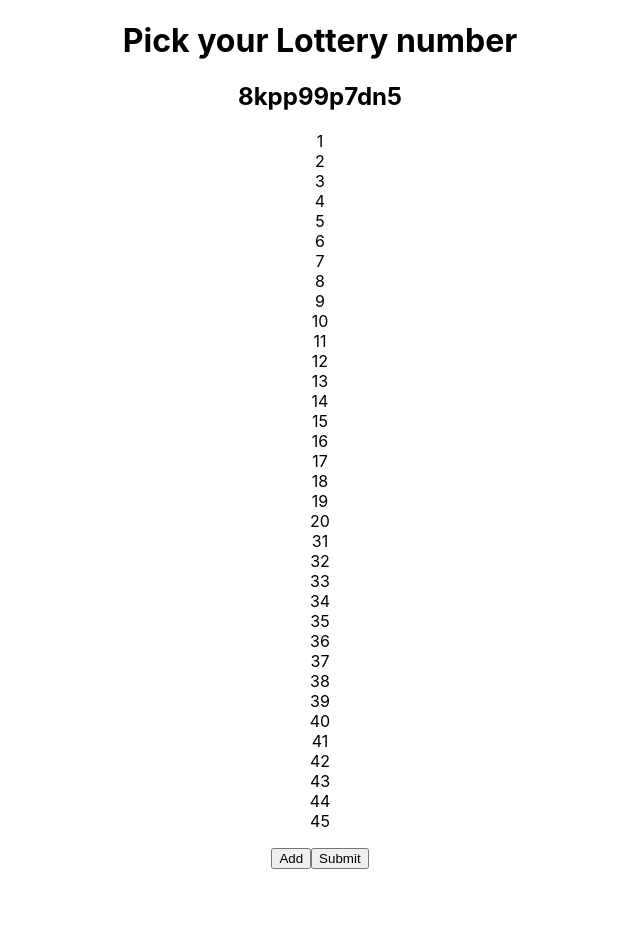
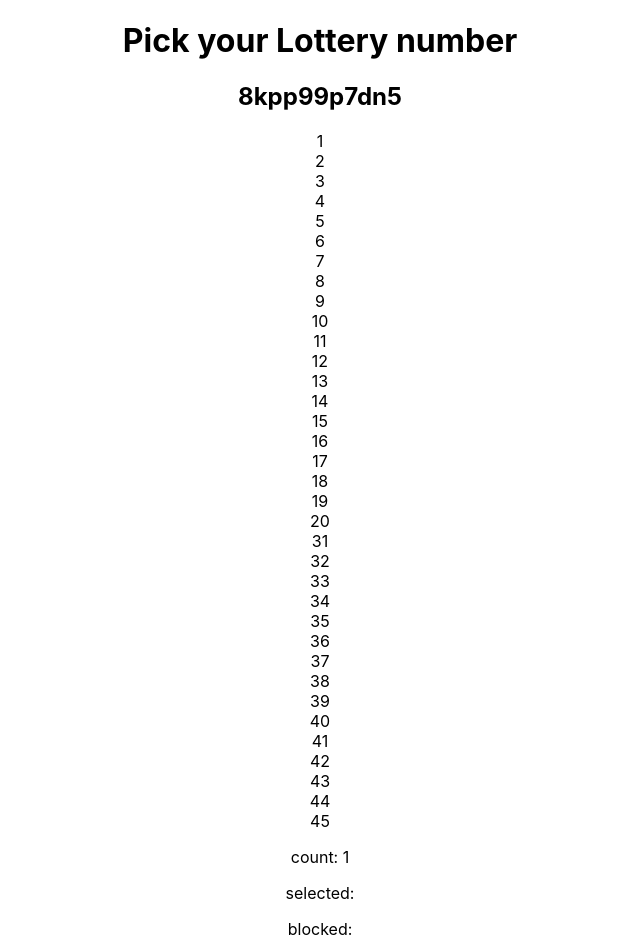
Before and after one commit to halonso14/lottery_pick, a React (Create React App) app: page / in a window 1280 px wide. Shown: the top 952 px of the page, without its empty margins (320-960 px from the left). Before the commit the page ends 869 px from the top, so only its background shows below. Built offline with nearby package versions, Linux system fonts and the light colour scheme.

Commit message:
fix: fix state

```diff
--- a/src/components/lottery/LotteryNumberComponent.jsx
+++ b/src/components/lottery/LotteryNumberComponent.jsx
@@ -1,15 +1,15 @@
 import PropTypes from 'prop-types';
-import React from 'react';
+import React, { useCallback } from 'react';
+
 /* eslint-disable jsx-a11y/no-static-element-interactions */
 function LotteryNumberComponent(props) {
-  const {state, number, toggleNumber } = props;
-
+  const { state, number, toggleNumber } = props;
+  const handleToggleNumber = useCallback(
+    () => toggleNumber(state),
+    [toggleNumber],
+  );
   return (
-    <div
-      className={state}
-      onClick={toggleNumber}
-      onKeyPress={undefined}
-    >
+    <div className={state} onClick={handleToggleNumber} onKeyPress={undefined}>
       {number}
     </div>
   );
@@ -23,7 +23,7 @@ LotteryNumberComponent.propTypes = {
 
 LotteryNumberComponent.defaultProps = {
   state: 'none',
-  number: '0',
+  number: 0,
   toggleNumber: undefined,
 };
 
--- a/src/components/lottery/LotteryPickComponent.jsx
+++ b/src/components/lottery/LotteryPickComponent.jsx
@@ -1,34 +1,27 @@
 import PropTypes from 'prop-types';
-import React, { useEffect } from 'react';
+import React from 'react';
 import LotteryRowContainer from '../../containers/lottery/LotteryRowContainer';
 /* eslint-disable jsx-a11y/no-static-element-interactions */
 function LotteryPickComponent(props) {
   const {
     count,
+    // eslint-disable-next-line no-unused-vars
     modifyCount,
     selectedNumbers,
-    modifySelected,
     blockedNumbers,
-    modifyBlocked,
+    modifySelectedAndBlocked,
   } = props;
-
-  useEffect(() => {
-    // TODO remove
-    modifyCount(count);
-    modifySelected(selectedNumbers);
-    modifyBlocked(modifyBlocked);
-  }, []);
 
   return (
     <div>
       <LotteryRowContainer
         selectedNumbers={selectedNumbers}
-        modifySelected={modifySelected}
         blockedNumbers={blockedNumbers}
-        modifyBlocked={modifyBlocked}
+        modifySelectedAndBlocked={modifySelectedAndBlocked}
       />
-      <p>{selectedNumbers}</p>
-      <p>{blockedNumbers}</p>
+      <p>count: {count}</p>
+      <p>selected: {selectedNumbers}</p>
+      <p>blocked: {blockedNumbers}</p>
     </div>
   );
 }
@@ -37,18 +30,16 @@ LotteryPickComponent.propTypes = {
   count: PropTypes.number,
   modifyCount: PropTypes.func,
   selectedNumbers: PropTypes.arrayOf(PropTypes.number),
-  modifySelected: PropTypes.func,
   blockedNumbers: PropTypes.arrayOf(PropTypes.number),
-  modifyBlocked: PropTypes.func,
+  modifySelectedAndBlocked: PropTypes.func,
 };
 
 LotteryPickComponent.defaultProps = {
   count: 1,
   modifyCount: undefined,
   selectedNumbers: [],
-  modifySelected: undefined,
   blockedNumbers: [],
-  modifyBlocked: undefined,
+  modifySelectedAndBlocked: undefined,
 };
 
 export default LotteryPickComponent;
--- a/src/components/lottery/LotteryRowComponent.jsx
+++ b/src/components/lottery/LotteryRowComponent.jsx
@@ -3,39 +3,33 @@ import React from 'react';
 import LotteryNumberContainer from '../../containers/lottery/LotteryNumberContainer';
 /* eslint-disable jsx-a11y/no-static-element-interactions */
 function LotteryRowComponent(props) {
-  const {
-    entry,
-    selectedNumbers,
-    modifySelected,
-    blockedNumbers,
-    modifyBlocked,
-  } = props;
+  const { entry, selectedNumbers, blockedNumbers, modifySelectedAndBlocked } =
+    props;
 
   return (
-    <LotteryNumberContainer
-      entry={entry}
-      selectedNumbers={selectedNumbers}
-      modifySelected={modifySelected}
-      blockedNumbers={blockedNumbers}
-      modifyBlocked={modifyBlocked}
-    />
+    <box>
+      <LotteryNumberContainer
+        entry={entry}
+        selectedNumbers={selectedNumbers}
+        blockedNumbers={blockedNumbers}
+        modifySelectedAndBlocked={modifySelectedAndBlocked}
+      />
+    </box>
   );
 }
 
 LotteryRowComponent.propTypes = {
   entry: PropTypes.arrayOf(PropTypes.number),
   selectedNumbers: PropTypes.arrayOf(PropTypes.number),
-  modifySelected: PropTypes.func,
   blockedNumbers: PropTypes.arrayOf(PropTypes.number),
-  modifyBlocked: PropTypes.func,
+  modifySelectedAndBlocked: PropTypes.func,
 };
 
 LotteryRowComponent.defaultProps = {
   entry: [],
   selectedNumbers: [],
-  modifySelected: undefined,
   blockedNumbers: [],
-  modifyBlocked: undefined,
+  modifySelectedAndBlocked: undefined,
 };
 
 export default LotteryRowComponent;
--- a/src/containers/lottery/LotteryNumberContainer.jsx
+++ b/src/containers/lottery/LotteryNumberContainer.jsx
@@ -4,13 +4,8 @@ import LotteryNumberComponent from '../../components/lottery/LotteryNumberCompon
 import { generateLotteryState } from '../../lib/utils/LotteryPickGenerator';
 
 const LotteryNumberContainer = (props) => {
-  const {
-    entry,
-    selectedNumbers,
-    modifySelected,
-    blockedNumbers,
-    modifyBlocked,
-  } = props;
+  const { entry, selectedNumbers, blockedNumbers, modifySelectedAndBlocked } =
+    props;
   const [entryState, setEntryState] = useState(
     generateLotteryState(entry.length),
   );
@@ -22,25 +17,30 @@ const LotteryNumberContainer = (props) => {
         case 'selected':
           tmpEntry[(number % 10) - 1] = 'blocked';
           setEntryState(tmpEntry);
-          modifySelected(
+          blockedNumbers.push(number);
+          modifySelectedAndBlocked(
             selectedNumbers.filter((selected) => selected !== number),
+            blockedNumbers,
           );
-          modifyBlocked(blockedNumbers.push(number));
           break;
         case 'blocked':
           tmpEntry[(number % 10) - 1] = 'none';
           setEntryState(tmpEntry);
-          modifyBlocked(blockedNumbers.filter((blocked) => blocked !== number));
+          modifySelectedAndBlocked(
+            selectedNumbers,
+            blockedNumbers.filter((blocked) => blocked !== number),
+          );
           break;
         case 'none':
         default:
           tmpEntry[(number % 10) - 1] = 'selected';
           setEntryState(tmpEntry);
-          modifySelected(selectedNumbers.push(number));
+          selectedNumbers.push(number);
+          modifySelectedAndBlocked(selectedNumbers, blockedNumbers);
           break;
       }
     },
-    [],
+    [setEntryState, modifySelectedAndBlocked],
   );
   return (
     <div>
@@ -59,17 +59,15 @@ const LotteryNumberContainer = (props) => {
 LotteryNumberContainer.propTypes = {
   entry: PropTypes.arrayOf(PropTypes.number),
   selectedNumbers: PropTypes.arrayOf(PropTypes.number),
-  modifySelected: PropTypes.func,
   blockedNumbers: PropTypes.arrayOf(PropTypes.number),
-  modifyBlocked: PropTypes.func,
+  modifySelectedAndBlocked: PropTypes.func,
 };
 
 LotteryNumberContainer.defaultProps = {
   entry: [],
   selectedNumbers: [],
-  modifySelected: undefined,
   blockedNumbers: [],
-  modifyBlocked: undefined,
+  modifySelectedAndBlocked: undefined,
 };
 
 export default LotteryNumberContainer;
--- a/src/containers/lottery/LotteryPickContainer.jsx
+++ b/src/containers/lottery/LotteryPickContainer.jsx
@@ -22,32 +22,24 @@ const LotteryPickContainer = () => {
   ]);
 
   const modifyCount = useCallback((id) => (count) => {
-    setLotteryPickState(
-      lotteryPickState.map((lotteryPick) =>
+    const newLotteryPickState = lotteryPickState.map((lotteryPick) =>
       lotteryPick.id === id ? { ...lotteryPick, count } : lotteryPick,
-      ),
     );
+    setLotteryPickState(newLotteryPickState);
   });
 
-  const modifySelected = useCallback((id) => (selectedNumbers) => {
+  const modifySelectedAndBlocked = useCallback(
+    (id) => (selectedNumbers, blockedNumbers) => {
       setLotteryPickState(
         lotteryPickState.map((lotteryPick) =>
           lotteryPick.id === id
-          ? { ...lotteryPick, selectedNumbers }
+            ? { ...lotteryPick, selectedNumbers, blockedNumbers }
             : lotteryPick,
         ),
       );
-  });
+    },
+  );
 
-  const modifyBlocked = useCallback((id) => (blockedNumbers) => {
-    setLotteryPickState(
-      lotteryPickState.map((lotteryPick) =>
-        lotteryPick.id === id
-          ? { ...lotteryPick, blockedNumbers }
-          : lotteryPick,
-      ),
-    );
-  });
   return (
     <div>
       {lotteryPickState.map((lotteryPick) => (
@@ -58,9 +50,8 @@ const LotteryPickContainer = () => {
             count={lotteryPick.count}
             modifyCount={modifyCount(lotteryPick.id)}
             selectedNumbers={lotteryPick.selectedNumbers}
-            modifySelected={modifySelected(lotteryPick.id)}
             blockedNumbers={lotteryPick.blockedNumbers}
-            modifyBlocked={modifyBlocked(lotteryPick.id)}
+            modifySelectedAndBlocked={modifySelectedAndBlocked(lotteryPick.id)}
           />
         </div>
       ))}
--- a/src/containers/lottery/LotteryRowContainer.jsx
+++ b/src/containers/lottery/LotteryRowContainer.jsx
@@ -6,8 +6,7 @@ import { generateLotteryEntry } from '../../lib/utils/LotteryPickGenerator';
 
 const LotteryRowContainer = (props) => {
   const lotteryEntry = generateLotteryEntry();
-  const { selectedNumbers, modifySelected, blockedNumbers, modifyBlocked } =
-    props;
+  const { selectedNumbers, blockedNumbers, modifySelectedAndBlocked } = props;
 
   return (
     <div>
@@ -16,9 +15,8 @@ const LotteryRowContainer = (props) => {
         <LotteryRowComponent
           entry={entry}
           selectedNumbers={selectedNumbers}
-          modifySelected={modifySelected}
           blockedNumbers={blockedNumbers}
-          modifyBlocked={modifyBlocked}
+          modifySelectedAndBlocked={modifySelectedAndBlocked}
         />
       ))}
     </div>
@@ -27,16 +25,14 @@ const LotteryRowContainer = (props) => {
 
 LotteryRowContainer.propTypes = {
   selectedNumbers: PropTypes.arrayOf(PropTypes.number),
-  modifySelected: PropTypes.func,
   blockedNumbers: PropTypes.arrayOf(PropTypes.number),
-  modifyBlocked: PropTypes.func,
+  modifySelectedAndBlocked: PropTypes.func,
 };
 
 LotteryRowContainer.defaultProps = {
   selectedNumbers: [],
-  modifySelected: undefined,
   blockedNumbers: [],
-  modifyBlocked: undefined,
+  modifySelectedAndBlocked: undefined,
 };
 
 export default LotteryRowContainer;
```
Lines whose indentation alone changed are shown as unchanged.
